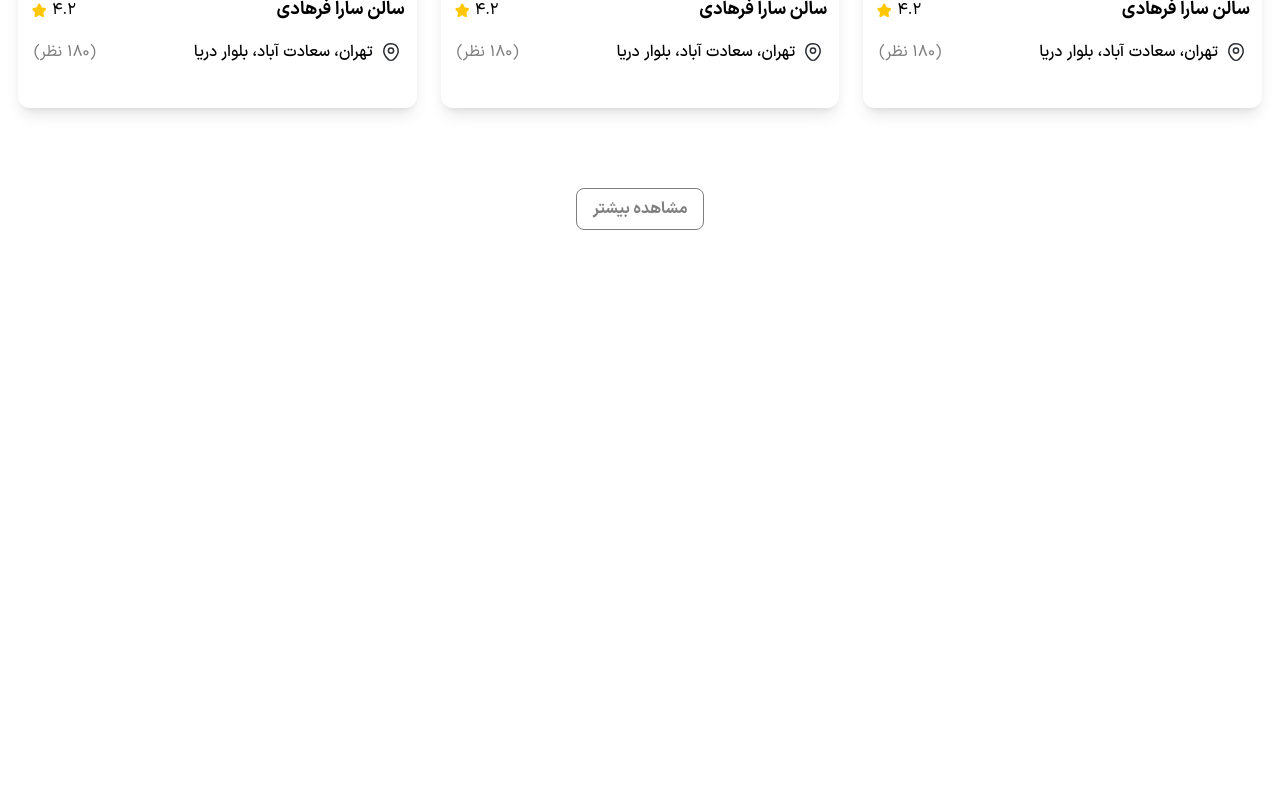
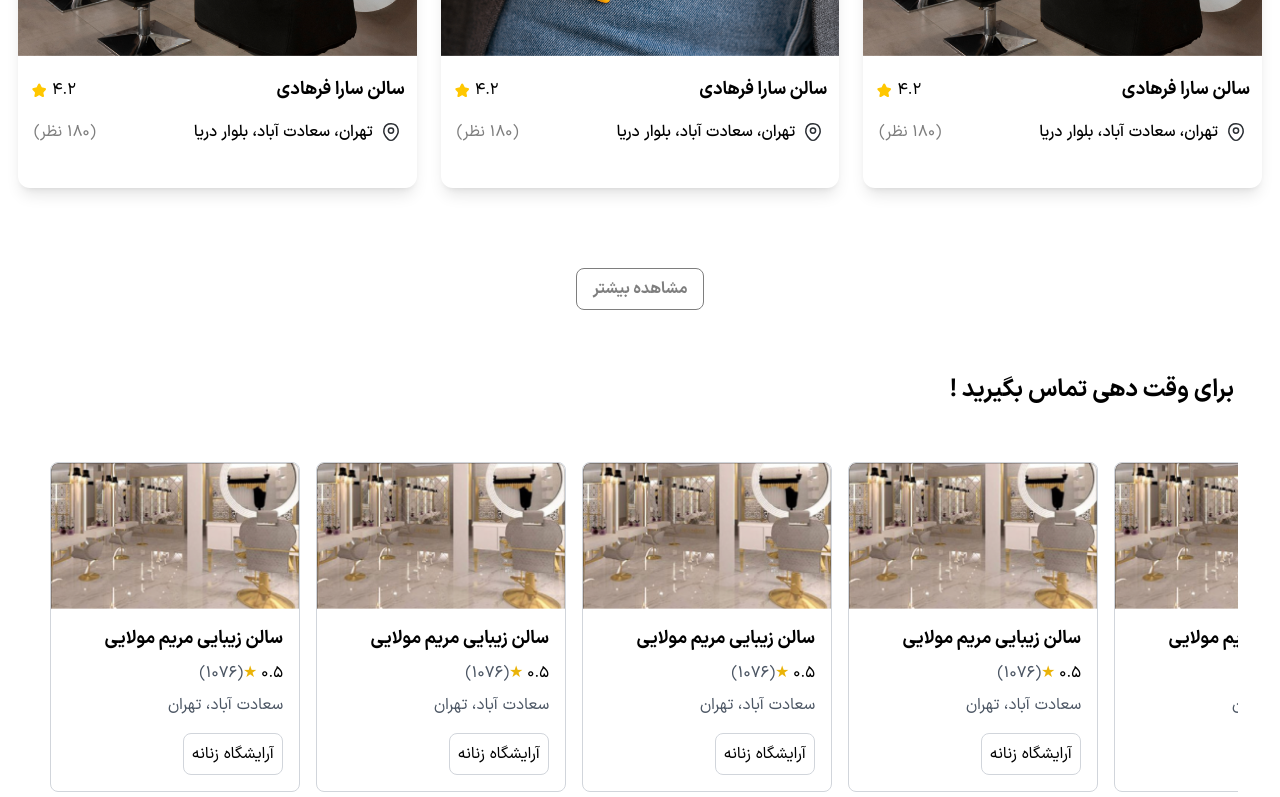
Before and after one commit to parisapaki/learn-next, a Next.js app: page / in a window 1280 px wide. Shown: the part 2000-2797 px from the top of the page. Before the commit the page ends 2278 px from the top, so only its background shows below. Built offline with nearby package versions, Linux system fonts and the light colour scheme.

Commit message:
add final change

```diff
--- a/app/navbar.js
+++ b/app/navbar.js
@@ -11,12 +11,15 @@ const Navbar = ({ searchTerms }) => {
             <Image
               src="/svg/searchmob.svg"
               alt="salon20 search logo"
-              width={40}
-              height={40}
+              width={26}
+              height={26}
             />
           </Link>
-          <div className="flex flex-row w-[70%]">
-            <Link href="#" className=" w-[100%] truncate ${index === 0 ? 'font-bold' : ''}">
+          <div className="flex flex-row w-[70%] text-gray-400">
+            <Link
+              href="#"
+              className=" w-[100%] truncate ${index === 0 ? 'font-bold' : ''}"
+            >
               {searchTerms.join(" . ")}
             </Link>
           </div>
--- a/app/page.js
+++ b/app/page.js
@@ -218,9 +218,16 @@ export default function Home() {
   ];
 
   return (
-    <div className="px-[18px] flex flex-col justify-center rtl ">
-      <Header services={services} LinkPages={LinkPages} />
-      <BeautySalonCards beautySalonCardsData={beautySalonCardsData} />
+    <div className="">
+      <div>
+        <Navbar searchTerms={searchTerms} />
+        <Navbardesc />
+      </div>
+      <div className="px-[18px] flex flex-col justify-center">
+        <Header services={services} LinkPages={LinkPages} />
+        <BeautySalonCards beautySalonCardsData={beautySalonCardsData} />
+        <SalonCard beautySalons={beautySalons} />
+      </div>
     </div>
   );
 }
--- a/app/saloncards.js
+++ b/app/saloncards.js
@@ -9,7 +9,7 @@ const SalonCard = ({ beautySalons }) => {
   return (
     <div className="overflow-x-hidden mx-4 ">
       <h1 className="text-2xl my-4 font-bold text-right mx-3 truncate ">
-      !   برای وقت دهی تماس بگیرید
+        ! برای وقت دهی تماس بگیرید
       </h1>
       <div className="flex overflow-x-auto mx-2 custom-scrollbar ">
         {beautySalons.map((salon, idx) => (
@@ -28,17 +28,18 @@ const SalonCard = ({ beautySalons }) => {
             </div>
             <div className="p-4 rtl text-right">
               <h3 className="text-lg font-semibold">{salon.name}</h3>
-              <div className="flex justify-end mt-2 text-right rtl">
+              <div className="flex mt-2 text-right rtl">
+                <span className="text-black">
+                  {toPersianDigits(salon.rating)}
+                </span>
+                <span className="text-yellow-500 ps-1">★</span>
+
                 <span className="text-gray-600">
                   ({toPersianDigits(salon.reviews)})
                 </span>
-                <span className="text-yellow-500">★</span>
-                <span className="text-black">
-                  {toPersianDigits(salon.rating)}
-                </span>
               </div>
               <p className="text-gray-600 mt-2">{salon.location}</p>
-              <button className="mt-4 w-full py-2 bg-white rounded-lg border border-gray-300">
+              <button className="flex mt-4 py-2 justify-start items-center px-2 bg-white rounded-lg border border-gray-300">
                 {salon.category}
               </button>
             </div>
```
